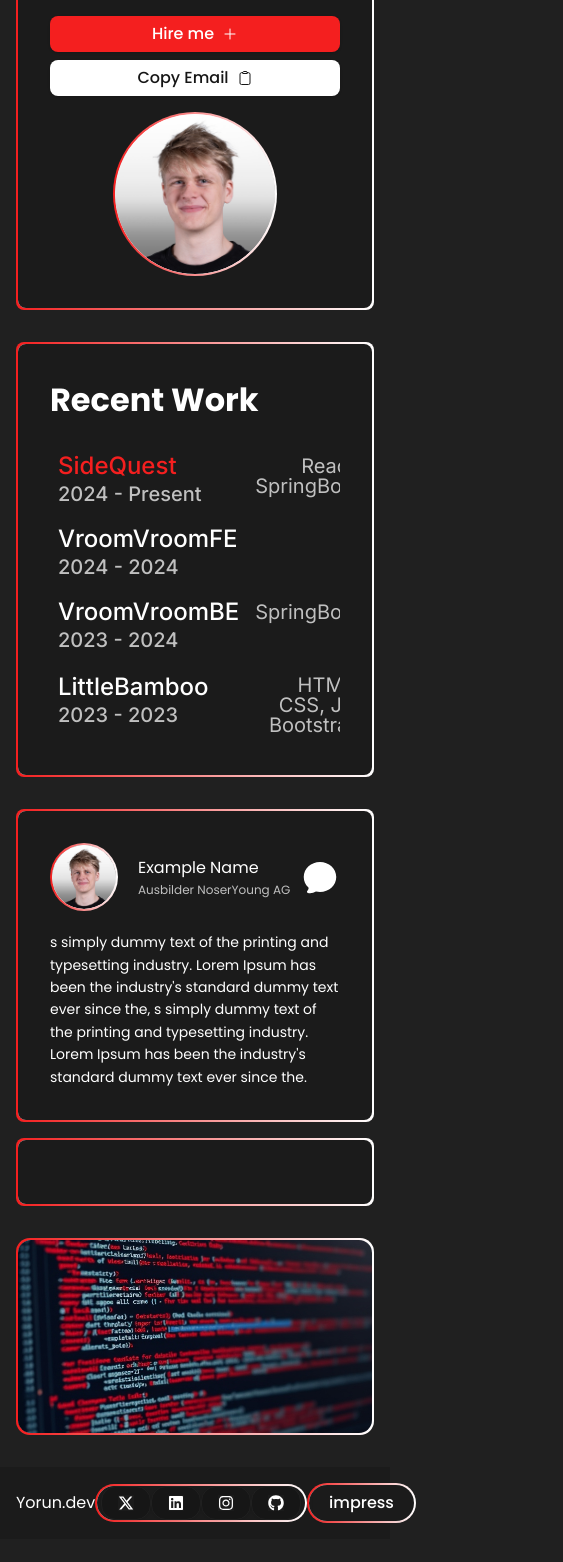
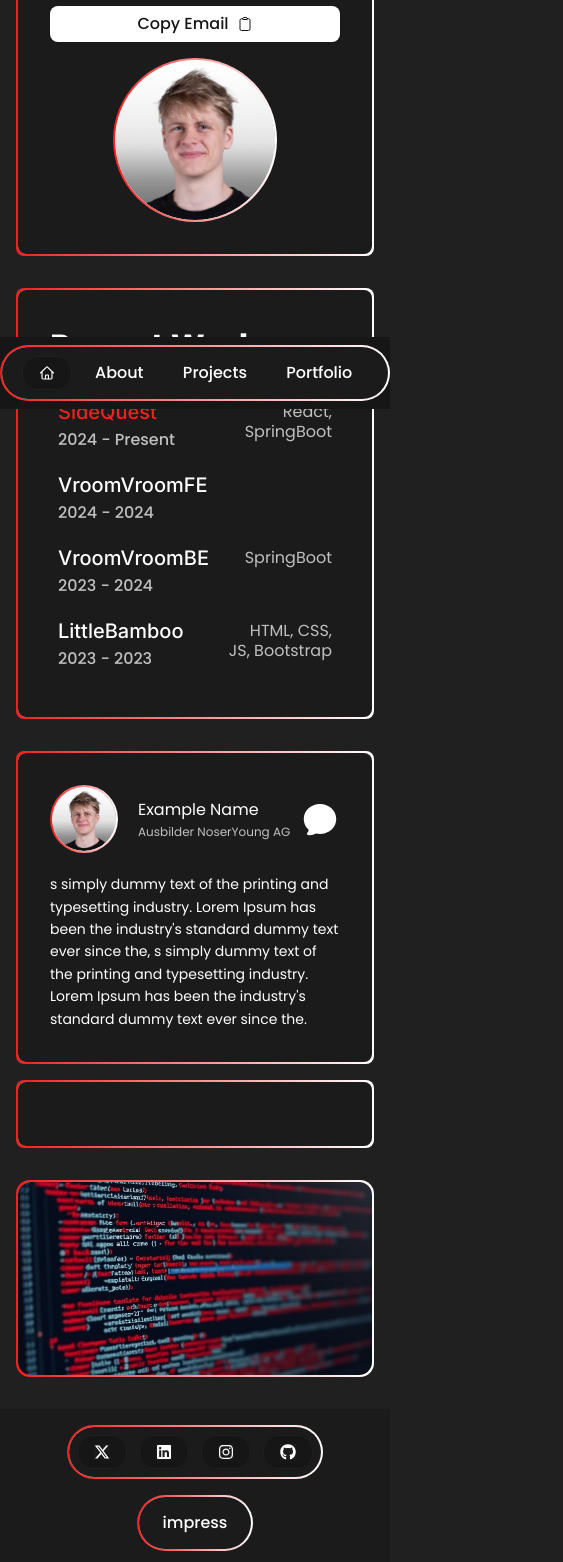
Before and after one commit to BambusTM/YorunFE, a Next.js app: page / in a window 390 px wide. Shown: the part 435-1997 px from the top of the page, 563 px wide, since content can reach past the window. Before the commit the page ends 1974 px from the top, so only its background shows below. Built offline with nearby package versions, Linux system fonts and the light colour scheme.

Commit message:
mobile navbar and footer

```diff
--- a/src/components/atoms/EmploymentStatus.tsx
+++ b/src/components/atoms/EmploymentStatus.tsx
@@ -4,7 +4,7 @@ export default function EmploymentStatus() {
     return(
         <Badge variant="outline" className="flex bg-black border border-border rounded-2xl">
             <svg xmlns="http://www.w3.org/2000/svg" viewBox="0 0 24 24" fill="currentColor"
-                 className="size-3 text-ring">
+                 className="size-3 text-ring mr-3">
                 <path fillRule="evenodd"
                       d="M2.25 12c0-5.385 4.365-9.75 9.75-9.75s9.75 4.365 9.75 9.75-4.365 9.75-9.75 9.75S2.25 17.385 2.25 12Zm8.706-1.442c1.146-.573 2.437.463 2.126 1.706l-.709 2.836.042-.02a.75.75 0 0 1 .67 1.34l-.04.022c-1.147.573-2.438-.463-2.127-1.706l.71-2.836-.042.02a.75.75 0 1 1-.671-1.34l.041-.022ZM12 9a.75.75 0 1 0 0-1.5.75.75 0 0 0 0 1.5Z"
                       clipRule="evenodd"/>
--- a/src/components/organisms/Footer.tsx
+++ b/src/components/organisms/Footer.tsx
@@ -1,37 +1,66 @@
 import DomainTitle from "@/components/atoms/DomainTitle";
 import GradientBorder from "@/components/atoms/GradiantBorder";
 import IconLinkButton from "@/components/atoms/IconLinkButton";
-import {FontAwesomeIcon} from '@fortawesome/react-fontawesome';
-import {faXTwitter, faLinkedin, faGithub, faInstagram} from '@fortawesome/free-brands-svg-icons';
+import { FontAwesomeIcon } from "@fortawesome/react-fontawesome";
+import { faXTwitter, faLinkedin, faGithub, faInstagram } from "@fortawesome/free-brands-svg-icons";
 import NavBarLink from "@/components/atoms/NavBarLink";
 
 export default function Footer() {
     return (
-        <div className={"bg-border w-full p-4 flex items-center justify-around"}>
-            <DomainTitle title={"Yorun.dev"}/>
+        <>
+            {/* Desktop Footer */}
+            <div className="hidden md:flex bg-border w-full p-4 items-center justify-around">
+                <DomainTitle title={"Yorun.dev"} />
 
                 <GradientBorder borderRadius={50}>
                     <div className="bg-border rounded-full flex items-center justify-center px-1">
-                    <IconLinkButton link={"/"}>
-                        <FontAwesomeIcon icon={faXTwitter} size="2x" className={"bg-border"}/>
+                        <IconLinkButton link={"https://x.com/"}>
+                            <FontAwesomeIcon icon={faXTwitter} size="2x" className={"bg-border"} />
                         </IconLinkButton>
                         <IconLinkButton link={"https://www.linkedin.com/in/bj%C3%B6rn-sieckmann-679627307/"}>
-                        <FontAwesomeIcon icon={faLinkedin} size="2x" className={"bg-border"}/>
+                            <FontAwesomeIcon icon={faLinkedin} size="2x" className={"bg-border"} />
                         </IconLinkButton>
                         <IconLinkButton link={"https://www.instagram.com/bambusinsta/"}>
-                        <FontAwesomeIcon icon={faInstagram} size="2x" className={"bg-border"}/>
+                            <FontAwesomeIcon icon={faInstagram} size="2x" className={"bg-border"} />
                         </IconLinkButton>
                         <IconLinkButton link={"https://github.com/BambusTM"}>
-                        <FontAwesomeIcon icon={faGithub} size="2x" className={"bg-border"}/>
+                            <FontAwesomeIcon icon={faGithub} size="2x" className={"bg-border"} />
                         </IconLinkButton>
                     </div>
                 </GradientBorder>
 
                 <GradientBorder borderRadius={50}>
                     <div className="bg-border rounded-full flex items-center justify-center px-1">
-                    <NavBarLink href={"impress"} text={"impress"}/>
+                        <NavBarLink href={"impress"} text={"impress"} />
                     </div>
                 </GradientBorder>
             </div>
+
+            {/* Mobile Footer */}
+            <div className="md:hidden flex flex-col items-center bg-border w-full p-4 mb-16 space-y-4">
+                <GradientBorder borderRadius={50}>
+                    <div className="bg-border rounded-full flex items-center justify-center space-x-3 p-2">
+                        <IconLinkButton link={"https://x.com/"}>
+                            <FontAwesomeIcon icon={faXTwitter} size="2x" className={"bg-border"} />
+                        </IconLinkButton>
+                        <IconLinkButton link={"https://www.linkedin.com/in/bj%C3%B6rn-sieckmann-679627307/"}>
+                            <FontAwesomeIcon icon={faLinkedin} size="2x" className={"bg-border"} />
+                        </IconLinkButton>
+                        <IconLinkButton link={"https://www.instagram.com/bambusinsta/"}>
+                            <FontAwesomeIcon icon={faInstagram} size="2x" className={"bg-border"} />
+                        </IconLinkButton>
+                        <IconLinkButton link={"https://github.com/BambusTM"}>
+                            <FontAwesomeIcon icon={faGithub} size="2x" className={"bg-border"} />
+                        </IconLinkButton>
+                    </div>
+                </GradientBorder>
+
+                <GradientBorder borderRadius={50}>
+                    <div className="bg-border rounded-full flex items-center justify-center p-2">
+                        <NavBarLink href={"impress"} text={"impress"} />
+                    </div>
+                </GradientBorder>
+            </div>
+        </>
     );
 }
--- a/src/components/organisms/NavBar.tsx
+++ b/src/components/organisms/NavBar.tsx
@@ -1,4 +1,4 @@
-import {Button, buttonVariants} from "@/components/ui/button";
+import { Button, buttonVariants } from "@/components/ui/button";
 import Link from "next/link";
 import GradientBorder from "@/components/atoms/GradiantBorder";
 import NavBarLink from "@/components/atoms/NavBarLink";
@@ -6,24 +6,37 @@ import DomainTitle from "@/components/atoms/DomainTitle";
 
 export default function NavBar() {
     return (
-        <div className="flex items-center justify-around pt-3">
-            <DomainTitle title={"Yorun.dev"}/>
+        <>
+            {/* Desktop Navbar */}
+            <div className="hidden md:flex items-center justify-around pt-3">
+                <DomainTitle title={"Yorun.dev"} />
 
                 <GradientBorder borderRadius={50}>
                     <div className="bg-border rounded-full flex items-center justify-center px-1">
-                    <Link className={`${buttonVariants({variant: "outline"})} h-full`} style={{borderRadius: "15px"}} href={"/"}>
-                        <svg xmlns="http://www.w3.org/2000/svg" fill="none" viewBox="0 0 24 24" strokeWidth={1.7}
-                             stroke="currentColor" className="w-6 h-full rounded-full">
-                            <path strokeLinecap="round" strokeLinejoin="round"
-                                  d="m2.25 12 8.954-8.955c.44-.439 1.152-.439 1.591 0L21.75 12M4.5 9.75v10.125c0 .621.504 1.125 1.125 1.125H9.75v-4.875c0-.621.504-1.125 1.125-1.125h2.25c.621 0 1.125.504 1.125 1.125V21h4.125c.621 0 1.125-.504 1.125-1.125V9.75M8.25 21h8.25"/>
+                        <Link
+                            className={`${buttonVariants({ variant: "outline" })} h-full`}
+                            style={{ borderRadius: "15px" }}
+                            href={"/"}
+                        >
+                            <svg
+                                xmlns="http://www.w3.org/2000/svg"
+                                fill="none"
+                                viewBox="0 0 24 24"
+                                strokeWidth={1.7}
+                                stroke="currentColor"
+                                className="w-6 h-full rounded-full"
+                            >
+                                <path
+                                    strokeLinecap="round"
+                                    strokeLinejoin="round"
+                                    d="m2.25 12 8.954-8.955c.44-.439 1.152-.439 1.591 0L21.75 12M4.5 9.75v10.125c0 .621.504 1.125 1.125 1.125H9.75v-4.875c0-.621.504-1.125 1.125-1.125h2.25c.621 0 1.125.504 1.125 1.125V21h4.125c.621 0 1.125-.504 1.125-1.125V9.75M8.25 21h8.25"
+                                />
                             </svg>
                         </Link>
 
-                    <NavBarLink href={"about"} text={"About"}/>
-
-                    <NavBarLink href={"projects"} text={"Projects"}/>
-
-                    <NavBarLink href={"portfolio"} text={"Portfolio"}/>
+                        <NavBarLink href={"about"} text={"About"} />
+                        <NavBarLink href={"projects"} text={"Projects"} />
+                        <NavBarLink href={"portfolio"} text={"Portfolio"} />
                     </div>
                 </GradientBorder>
 
@@ -32,11 +45,42 @@ export default function NavBar() {
                         variant="outline"
                         className="text-foreground py-2 px-6 hover:bg-primary hover:text-foreground transition-colors rounded-lg h-full"
                     >
-                    <h5>
-                        Contact Me
-                    </h5>
+                        <h5>Contact Me</h5>
                     </Button>
                 </GradientBorder>
             </div>
+
+            {/* Mobile Navbar */}
+            <div className="fixed bottom-0 w-full md:hidden bg-background py-2 z-10">
+                <GradientBorder borderRadius={50}>
+                    <div className="bg-border rounded-full flex items-center justify-around px-4 py-2">
+                        <Link
+                            className={`${buttonVariants({ variant: "outline" })} h-full`}
+                            style={{ borderRadius: "15px" }}
+                            href={"/"}
+                        >
+                            <svg
+                                xmlns="http://www.w3.org/2000/svg"
+                                fill="none"
+                                viewBox="0 0 24 24"
+                                strokeWidth={1.7}
+                                stroke="currentColor"
+                                className="w-6 h-full rounded-full"
+                            >
+                                <path
+                                    strokeLinecap="round"
+                                    strokeLinejoin="round"
+                                    d="m2.25 12 8.954-8.955c.44-.439 1.152-.439 1.591 0L21.75 12M4.5 9.75v10.125c0 .621.504 1.125 1.125 1.125H9.75v-4.875c0-.621.504-1.125 1.125-1.125h2.25c.621 0 1.125.504 1.125 1.125V21h4.125c.621 0 1.125-.504 1.125-1.125V9.75M8.25 21h8.25"
+                                />
+                            </svg>
+                        </Link>
+
+                        <NavBarLink href={"about"} text={"About"} />
+                        <NavBarLink href={"projects"} text={"Projects"} />
+                        <NavBarLink href={"portfolio"} text={"Portfolio"} />
+                    </div>
+                </GradientBorder>
+            </div>
+        </>
     );
 }
--- a/src/components/organisms/RecentWork.tsx
+++ b/src/components/organisms/RecentWork.tsx
@@ -44,17 +44,17 @@ export default function RecentWork() {
                         {jobs.map((job, index) => (
                             <TableRow key={job.job}>
                                 <TableCell className="font-medium">
-                                    <h3 className={index === 0 ? "text-primary" : ""}>
+                                    <h4 className={index === 0 ? "text-primary" : ""}>
                                         {job.job} <br/>
-                                    </h3>
-                                    <h4 className="muted py-2">
+                                    </h4>
+                                    <h5 className="muted py-2">
                                         {job.timePeriod}
-                                    </h4>
+                                    </h5>
                                 </TableCell>
                                 <TableCell className="text-right align-top">
-                                    <h4 className="muted">
+                                    <h5 className="muted">
                                         {job.technology}
-                                    </h4>
+                                    </h5>
                                 </TableCell>
                             </TableRow>
                         ))}
```
Lines whose indentation alone changed are shown as unchanged.
